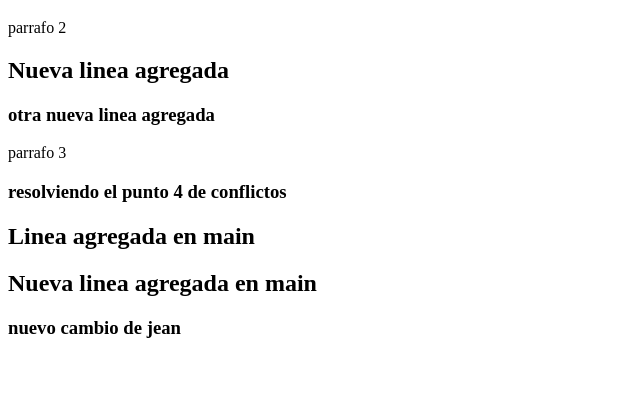
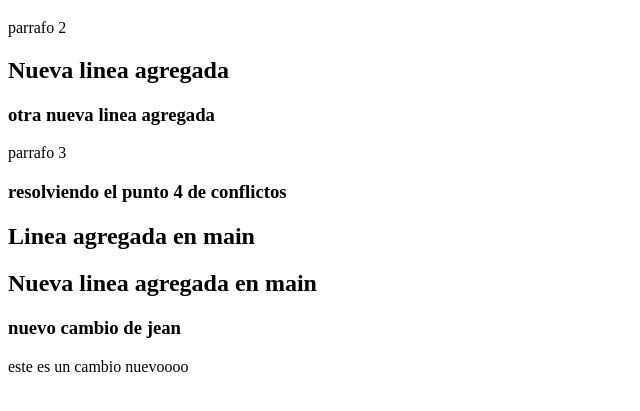
Before and after one commit to josekye2/Tallerengrupo, a plain HTML site: page index.html in a window 1280 px wide. Shown: the part 61-472 px from the top of the page, without its empty margins (0-640 px from the left). Drawn offline with Linux system fonts and the light colour scheme.

Commit message:
segundo cambio por parte de jean

```diff
--- a/index.html
+++ b/index.html
@@ -20,4 +20,5 @@
     <h2>Linea agregada en main</h2>
     <h2>Nueva linea agregada en main</h2>
     <h3>nuevo cambio de jean</h3>
+    <p>este es un cambio nuevoooo</p>
 </html>
```
